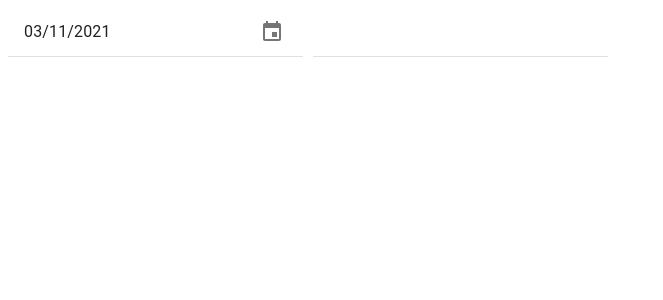
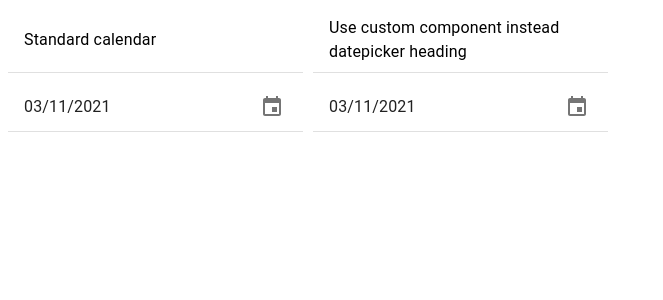
Before and after one commit to kitXIII/datepicker-customization, a React (Create React App) app: page / in a window 1280 px wide. Shown: the top 300 px of the page, without its empty margins (0-663 px from the left). Built offline with nearby package versions, Linux system fonts and the light colour scheme.

Commit message:
first guess was found

```diff
--- a/src/App.js
+++ b/src/App.js
@@ -6,22 +6,53 @@ import {
 } from "@material-ui/pickers";
 import { ListItem, Typography } from "@material-ui/core";
 
+
 const KeyboardInputProps = {
   disableUnderline: true,
   fullWidth: true,
 };
 const KeyboardButtonProps = { size: "small" };
 
-const Message = () => <div style={{ padding: '10px 20px 0'}}><Typography>Hello world!</Typography></div>;
+const Message = () => <div style={{ padding: '0 20px 10px', order: 2}}><Typography>Hello world!</Typography></div>;
 
 export const App = () => {
   const [selectedDate, handleDateChange] = useState(new Date());
 
   return (
     <MuiPickersUtilsProvider utils={MomentUtils}>
-      <div style={{ width: 600, display: 'grid', gridTemplateColumns: '1fr 1fr', gap: '10px' }}>
+      <div
+        style={{
+          width: 600,
+          display: "grid",
+          gridTemplateColumns: "1fr 1fr",
+          gap: "10px",
+        }}
+      >
+        <ListItem divider>
+          <Typography>
+            Standard calendar
+          </Typography>
+        </ListItem>
+          <ListItem divider>
+            <Typography>
+              Use custom component instead datepicker heading
+            </Typography>
+          </ListItem>
         <ListItem divider>
           <KeyboardDatePicker
+            fullWidth
+            clearable
+            autoOk
+            format="DD/MM/YYYY"
+            value={selectedDate}
+            onChange={handleDateChange}
+            InputProps={KeyboardInputProps}
+            KeyboardButtonProps={KeyboardButtonProps}
+          />
+        </ListItem>
+        <ListItem divider>
+          <KeyboardDatePicker
+            className=''
             fullWidth
             clearable
             autoOk
@@ -33,8 +64,6 @@ export const App = () => {
             ToolbarComponent={Message}
           />
         </ListItem>
-        <ListItem divider>
-        </ListItem>
       </div>
     </MuiPickersUtilsProvider>
   );
--- /dev/null
+++ b/src/styles.css
@@ -0,0 +1,2 @@
+.date-picker-layout-reversed {
+}
```
Also changed, not shown: src/index.js (+5 -4 lines).
